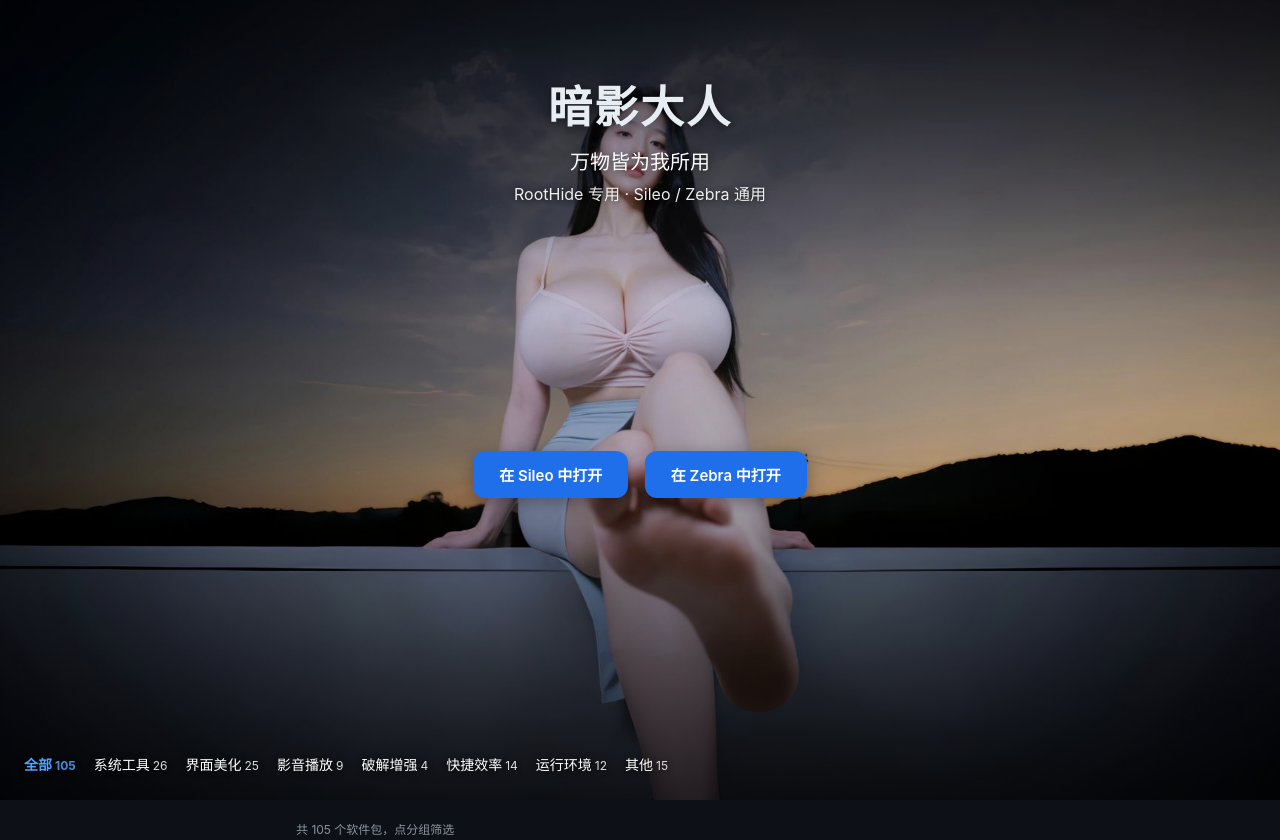
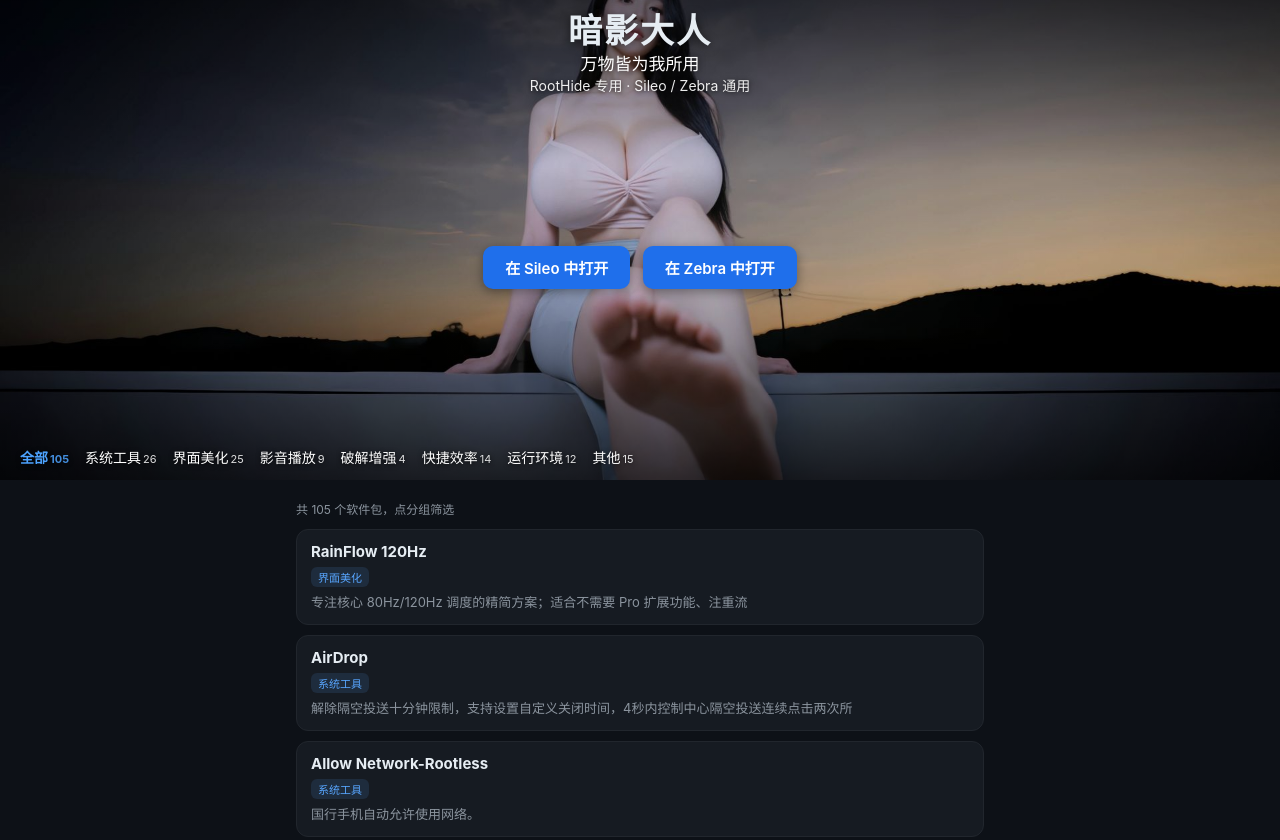
Before and after one commit to wozhiainaizi/wozhiainaizi.github.io, a plain HTML site: page index.html in a window 1280 px wide. Shown: the top 840 px of the page. Drawn offline with Linux system fonts and the light colour scheme.

Commit message:
chore: 主页照片恢复横版16:9横幅

```diff
--- a/index.html
+++ b/index.html
@@ -3,18 +3,17 @@
 <style>
 *{box-sizing:border-box}
 body{font-family:-apple-system,BlinkMacSystemFont,"PingFang SC",sans-serif;background:#0d1117;color:#e6edf3;margin:0}
-.hero{position:relative;width:100%;height:100vh;min-height:560px;max-height:820px;background:url(assets/hero.jpg) center 30%/cover no-repeat}
-.hero::before{content:"";position:absolute;inset:0;background:linear-gradient(180deg,rgba(0,0,0,.5) 0%,rgba(0,0,0,.12) 38%,rgba(0,0,0,.18) 60%,rgba(0,0,0,.72) 100%)}
-.heroin{position:absolute;inset:0;display:flex;flex-direction:column;justify-content:space-between;align-items:center;padding:7vh 18px 20px;text-align:center}
-.titles{margin-top:2vh}
-h1{font-size:34px;margin:0;text-shadow:0 2px 12px rgba(0,0,0,.6);letter-spacing:2px}
-.sub{color:#fff;font-size:17px;margin:10px 0 0;text-shadow:0 1px 8px rgba(0,0,0,.6)}
-.sub2{color:rgba(255,255,255,.92);font-size:14px;margin:6px 0 0;text-shadow:0 1px 6px rgba(0,0,0,.7)}
+.hero{position:relative;width:100%;aspect-ratio:16/9;max-height:480px;background:url(assets/hero.jpg) center/cover no-repeat}
+.hero::before{content:"";position:absolute;inset:0;background:linear-gradient(180deg,rgba(0,0,0,.5) 0%,rgba(0,0,0,.1) 35%,rgba(0,0,0,.15) 60%,rgba(0,0,0,.7) 100%)}
+.heroin{position:absolute;inset:0;display:flex;flex-direction:column;justify-content:space-between;align-items:center;padding:12px 14px 8px;text-align:center}
+h1{font-size:24px;margin:0;text-shadow:0 2px 10px rgba(0,0,0,.65);letter-spacing:2px;line-height:1.1}
+.sub{color:#fff;font-size:14px;margin:5px 0 0;text-shadow:0 1px 7px rgba(0,0,0,.7);line-height:1.2}
+.sub2{color:rgba(255,255,255,.92);font-size:12px;margin:3px 0 0;text-shadow:0 1px 5px rgba(0,0,0,.8);line-height:1.2}
 .btns{margin:0}
-.btn{display:inline-block;padding:13px 26px;margin:6px;border-radius:12px;background:#1f6feb;color:#fff;text-decoration:none;font-weight:600;font-size:15px;box-shadow:0 4px 18px rgba(0,0,0,.35)}
-.nav{width:100%;display:flex;flex-wrap:nowrap;gap:14px;overflow-x:auto;padding:6px 4px 2px;-webkit-overflow-scrolling:touch}
-.chip{flex:0 0 auto;color:#fff;font-size:14px;cursor:pointer;user-select:none;text-shadow:0 1px 6px rgba(0,0,0,.8);padding:4px 2px}
-.chip .cnt{opacity:.85;margin-left:3px;font-size:12px}
+.btn{display:inline-block;padding:8px 16px;margin:4px;border-radius:10px;background:#1f6feb;color:#fff;text-decoration:none;font-weight:600;font-size:13px;box-shadow:0 3px 12px rgba(0,0,0,.4)}
+.nav{width:100%;display:flex;flex-wrap:nowrap;gap:12px;overflow-x:auto;padding:4px 4px 2px;-webkit-overflow-scrolling:touch}
+.chip{flex:0 0 auto;color:#fff;font-size:12px;cursor:pointer;user-select:none;text-shadow:0 1px 5px rgba(0,0,0,.85);padding:3px 2px;white-space:nowrap}
+.chip .cnt{opacity:.85;margin-left:2px;font-size:11px}
 .chip.on{color:#4da3ff;font-weight:700}
 main{padding:18px 16px 48px;max-width:720px;margin:0 auto}
 .hint{color:#8b949e;font-size:12px;margin:2px 0 12px}
@@ -24,7 +23,7 @@ main{padding:18px 16px 48px;max-width:720px;margin:0 auto}
 .card p{font-size:13px;color:#8b949e;margin:6px 0 0;line-height:1.45}
 #toast{position:fixed;left:50%;bottom:32px;transform:translateX(-50%);background:#30363d;color:#e6edf3;padding:9px 16px;border-radius:10px;font-size:13px;opacity:0;transition:opacity .25s;pointer-events:none;max-width:86vw;text-align:center}
 #toast.show{opacity:1}
-@media(min-width:768px){h1{font-size:44px}.sub{font-size:20px}.sub2{font-size:16px}}
+@media(min-width:768px){h1{font-size:34px}.sub{font-size:17px}.sub2{font-size:14px}.btn{padding:11px 22px;font-size:15px}.chip{font-size:14px}}
 </style></head>
 <body>
 <div class="hero"><div class="heroin">
```
